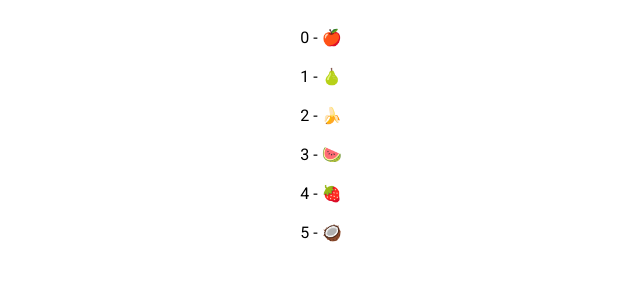
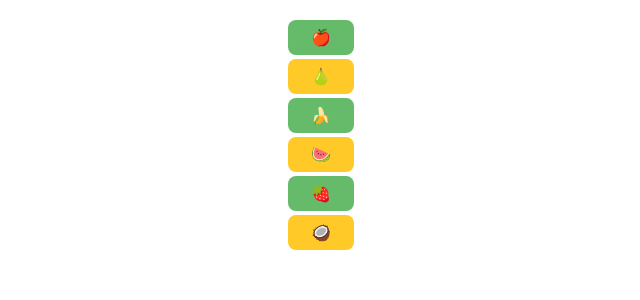
Before and after one commit to MaciejWWojcik/directives-and-pipes-course, an Angular app: page / in a window 1280 px wide. Shown: the top 300 px of the page, without its empty margins (339-979 px from the left). Built offline with nearby package versions, Linux system fonts and the light colour scheme.

Commit message:
directives: NgFor - example 3

```diff
--- a/src/app/app.component.html
+++ b/src/app/app.component.html
@@ -1,8 +1,7 @@
 <ul>
   <li
-    *ngFor="let fruit of fruits; let i = index"
-    [ngClass]="i === activeIndex ? 'active': ''"
-    (click)="activeIndex = i">
-    {{i}} - {{ fruit }}
+    *ngFor="let fruit of fruits; let evenItem = even; let oddItem = odd;"
+    [ngClass]="{'even': evenItem, 'odd': oddItem}">
+    {{ fruit }}
   </li>
 </ul>
--- a/src/app/app.component.scss
+++ b/src/app/app.component.scss
@@ -17,3 +17,11 @@ li {
 .active {
   background-color: #4caf50;
 }
+
+.odd {
+  background-color: #ffca28;
+}
+
+.even {
+  background-color: #66bb6a;
+}
```
